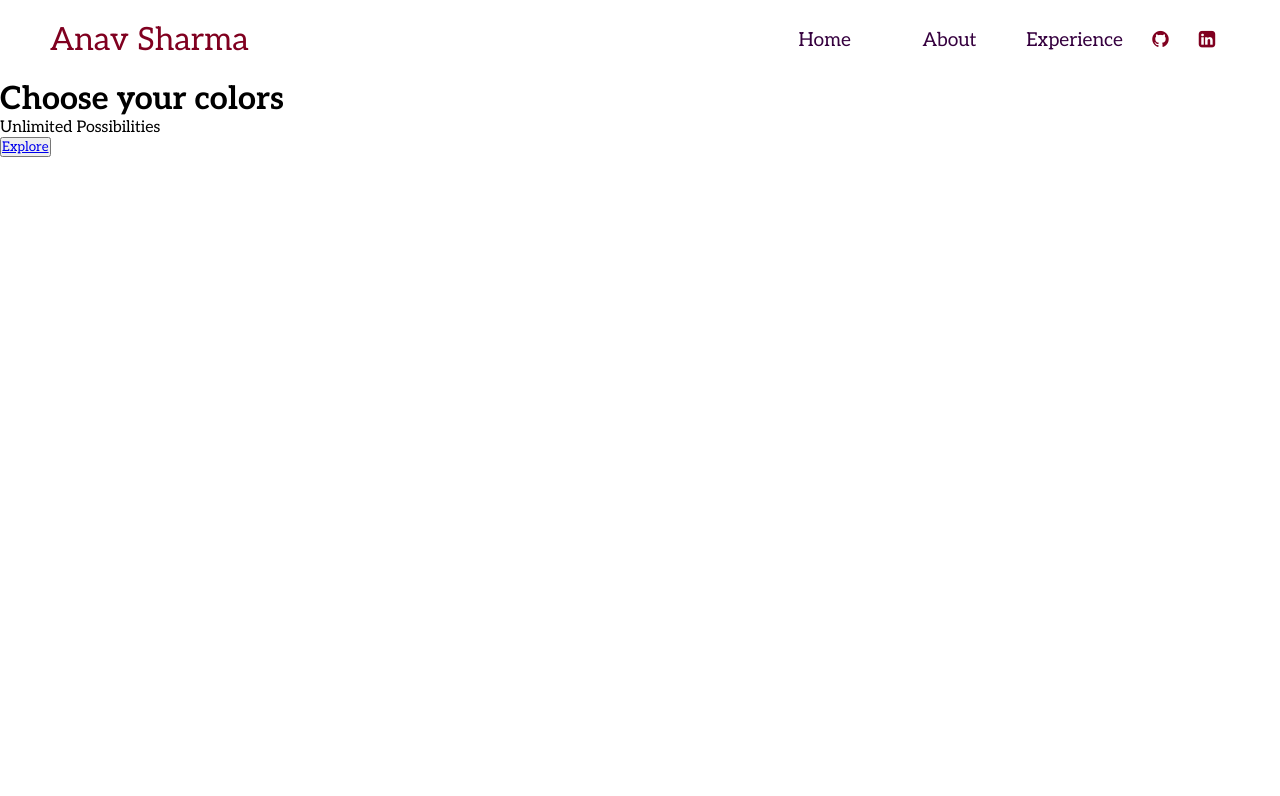
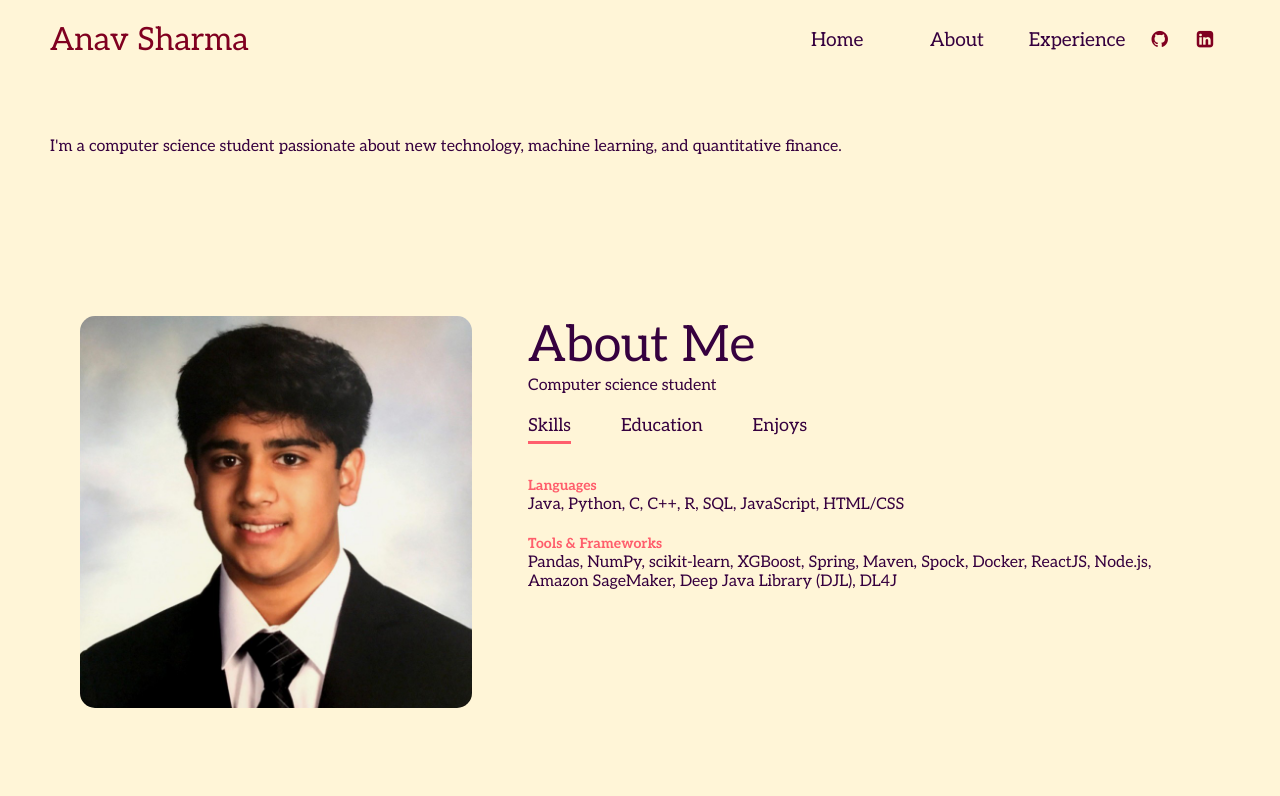
Before and after one commit to anavsh1/anavsh1.github.io, a plain HTML site: page index.html in a window 1280 px wide. Drawn offline with Linux system fonts and the light colour scheme.

Commit message:
Added about me

```diff
--- a/index.html
+++ b/index.html
@@ -33,7 +33,7 @@
                   <a href="#about" class="navbar__links" id="about-page">About</a>
                 </li>
                 <li class="navbar__item">
-                  <a href="#experience" class="navbar__links" id="services-page"
+                  <a href="#experience" class="navbar__links" id="experiences-page"
                     >Experience</a>
                 </li>
                 <li class="navbar__btn">
@@ -46,12 +46,40 @@
         </div>
      </nav>
 
-     <div class="hero" id="home">
-        <div class="hero__container">
-          <h1 class="hero__heading">Choose your <span>colors</span></h1>
-          <p class="hero__description">Unlimited Possibilities</p>
-          <button class="main__btn"><a href="#">Explore</a></button>
+      <div class="intro" id="home">
+        <div class="intro_home">
+          <p class="intro_desc"><br><br><br>I'm a computer science student passionate about new technology, machine learning, and quantitative finance.
+          </p>
         </div>
       </div>
+
+
+      <!-- about -->
+      <div id="about">
+        <div class="container">
+          <div class="row">
+            <div class="about_col_1">
+              <img src="images/profile.jpeg">
+            </div>
+            <div class="about_col_2">
+              <h1 class="subtitle">About Me</h1>
+              <p>Computer science student</p>
+
+              <div class="tabs">
+                <p class="tab_links dyn">Skills</p>
+                <p class="tab_links">Education</p>
+                <p class="tab_links">Enjoys</p>
+              </div>
+              <div class="tab_content">
+                <ul>
+                  <li><span>Languages</span><br>Java, Python, C, C++, R, SQL, JavaScript, HTML/CSS</li>
+                  <li><span>Tools & Frameworks</span><br>Pandas, NumPy, scikit-learn, XGBoost, Spring, Maven, Spock, Docker, ReactJS, Node.js, Amazon SageMaker, Deep Java Library (DJL), DL4J</li>
+                </ul>
+              </div>
+            </div>
+          </div>
+        </div>
+      </div>
+
 </body>
 </html>
--- a/styles.css
+++ b/styles.css
@@ -6,15 +6,18 @@
     ;
 }
 
+body {
+  background-color: #fff5d7;
+}
+
 .navbar {
-    background: #ffffff;
     height: 80px;
     display: flex;
     justify-content: center;
     align-items: center;
     font-size: 1.2rem;
     position: sticky;
-    top: 0;
+    padding: 10 10%;
     z-index: 999;
 }
 
@@ -53,7 +56,7 @@
     display: flex;
     align-items: center;
     justify-content: center;
-    width: 125px;
+    width: 120px;
     text-decoration: none;
     height: 100%;
     transition: all 0.3s ease;
@@ -104,3 +107,85 @@
   .fa-linkedin-square {
     color: #800020;
   }
+
+  .intro_home {
+    color: #36013F;
+    padding-left: 50px;
+  }
+
+
+  /*---- about----*/
+  #about {
+    padding: 80px 0;
+    color: #36013F;
+
+  }
+
+  .row {
+    display: flex;
+    justify-content: space-between;
+    flex-wrap: wrap;
+    padding: 80px;
+  }
+
+  .about_col_1 {
+    flex-basis: 35%;
+  }
+
+  .about_col_1 img {
+    width: 100%;
+    border-radius: 15px;
+  }
+
+  .about_col_2 {
+    flex-basis: 60%;
+
+  }
+
+  .subtitle {
+    font-size: 50px;
+    font-weight: 500;
+
+  }
+
+  .tabs {
+    display: flex;
+    margin: 20px 0 40px;
+
+  }
+
+  .tab_links {
+    margin-right: 50px;
+    font-size: 18px;
+    font-weight: 500;
+    cursor: pointer;
+    position: relative;
+  }
+
+  .tab_links::after {
+    content: '';
+    width: 0;
+    height: 3px;
+    background: #ff5e6c;
+    position: absolute;
+    left: 0;
+    bottom: -8px;
+    transition: 0.5s;
+  }
+
+  .tab_links.dyn::after {
+    width: 100%;
+
+  }
+
+  .tab_content ul li {
+    list-style: none;
+    margin: 20px 0;
+  }
+
+  .tab_content ul li span{
+    color: #ff5e6c;
+    font-size: 14px;
+    font-weight: 800;
+
+  }
```
Also changed, not shown: images/profile.jpeg (added).
